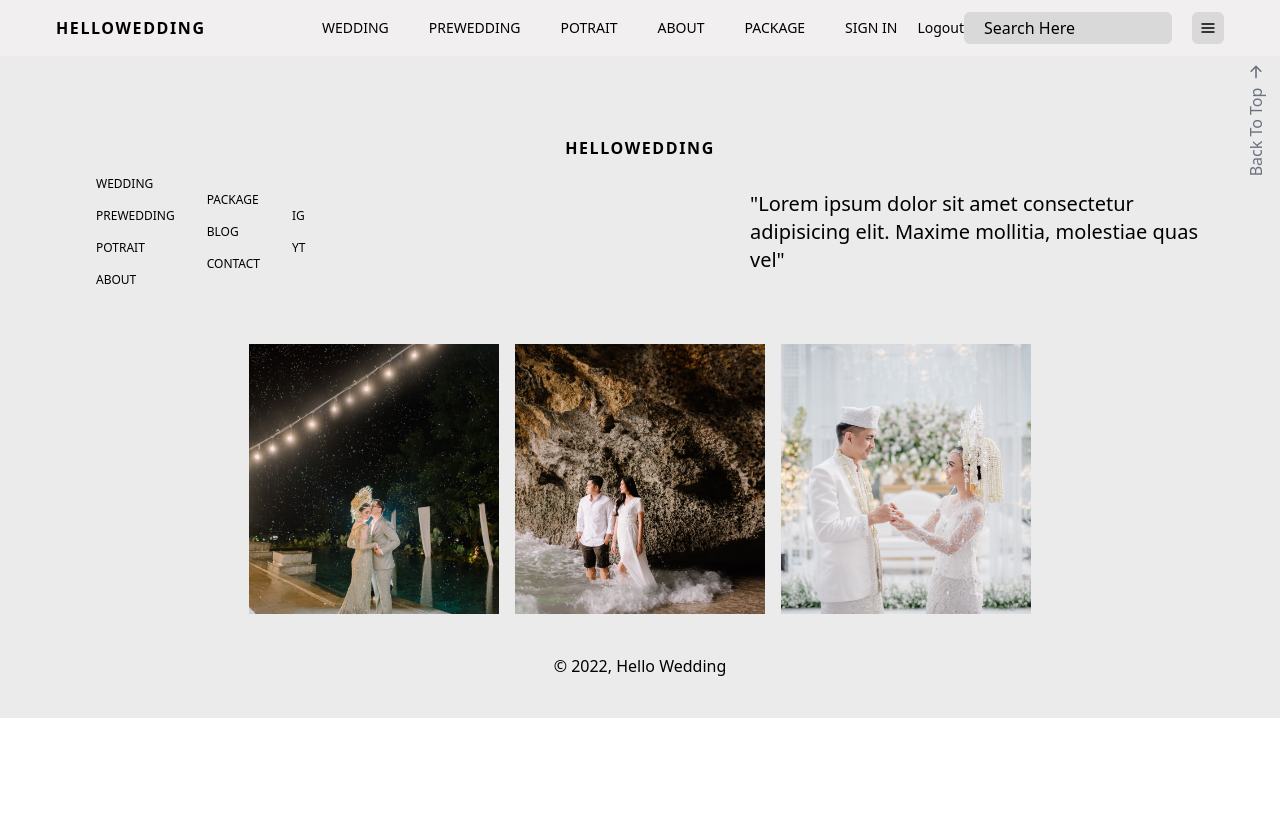
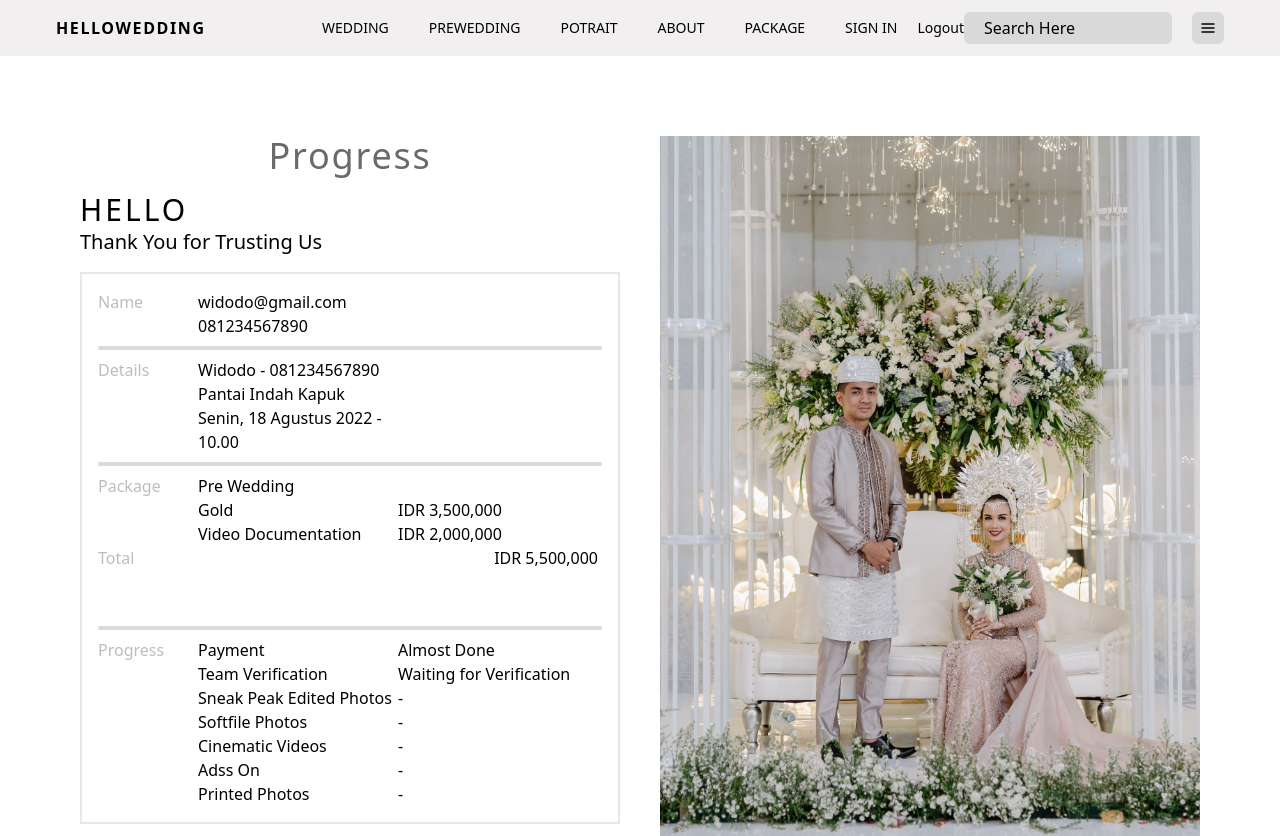
Before and after one commit to barbar17/tubes-pwl, a React (Create React App) app in the folder frontend/: page /progress in a window 1280 px wide. Shown: the top 836 px of the page. Before the commit the page ends 800 px from the top, so only its background shows below. Built offline with nearby package versions, Linux system fonts and the light colour scheme.

Commit message:
create progress page

```diff
--- a/frontend/src/index.js
+++ b/frontend/src/index.js
@@ -13,6 +13,8 @@ import About from "./pages/About/About";
 import Package from "./pages/Package/Package";
 import Signin from "./pages/Signin/Signin";
 import Signup from "./pages/Signup/Signup";
+import Progress from "./pages/Progress/Progress";
+
 import Admin from "./Admin/Admin";
 import Pesanan from "./Admin/Pesanan/Pesanan";
 import AdminPackage from "./Admin/Package/AdminPackage";
@@ -32,6 +34,7 @@ root.render(
           <Route path="potrait" element={<Potrait />} />
           <Route path="about" element={<About />} />
           <Route path="package" element={<Package />} />
+          <Route path="progress" element={<Progress />} />
         </Route>
 
         <Route path='admin' element={<Admin />}>
--- /dev/null
+++ b/frontend/src/pages/Progress/Progress.js
@@ -0,0 +1,88 @@
+import React from 'react'
+
+function Progress() {
+    return (
+        <div className='flex m-20 space-x-10'>
+            <div className='w-1/2'>
+                <div className='w-full flex items-center justify-center text-4xl tracking-wider text-[#6A6A6A]'>
+                    <h1>Progress</h1>
+                </div>
+
+                <div className='flex flex-col my-4'>
+                    <span className='text-3xl tracking-widest'>HELLO</span>
+                    <span className='text-xl'>Thank You for Trusting Us</span>
+                </div>
+
+                <div className='border-2 p-4'>
+                    <div className='grid grid-cols-[repeat(2,100px)]'>
+                        <span className='text-[#bdbdbd]'>Name</span>
+                        <div className='flex flex-col'>
+                            <span>widodo@gmail.com</span>
+                            <span>081234567890</span>
+                        </div>
+                    </div>
+
+                    <hr className='h-1 border-0 bg-[#dadada] rounded-lg my-2' />
+
+                    <div className='grid grid-cols-[repeat(3,100px)]'>
+                        <span className='text-[#bdbdbd]'>Details</span>
+                        <div className='flex flex-col col-span-2'>
+                            <span>Widodo - 081234567890</span>
+                            <span>Pantai Indah Kapuk</span>
+                            <span>Senin, 18 Agustus 2022 - 10.00</span>
+                        </div>
+                    </div>
+
+                    <hr className='h-1 border-0 bg-[#dadada] rounded-lg my-2' />
+
+                    <div className='grid grid-cols-[repeat(5,100px)] grid-rows-2'>
+                        <span className='text-[#bdbdbd]'>Package</span>
+                        <div className='flex flex-col col-span-2'>
+                            <span>Pre Wedding</span>
+                            <span>Gold</span>
+                            <span>Video Documentation</span>
+                        </div>
+                        <div className='flex flex-col col-span-2 justify-end'>
+                            <span>IDR 3,500,000</span>
+                            <span>IDR 2,000,000</span>
+                        </div>
+
+                        <span className='text-[#bdbdbd]'>Total</span>
+                        <div className='flex flex-col col-span-4 items-end'>
+                            <span>IDR 5,500,000</span>
+                        </div>
+                    </div>
+
+                    <hr className='h-1 border-0 bg-[#dadada] rounded-lg my-2' />
+
+                    <div className='grid grid-cols-[repeat(5,100px)]'>
+                        <span className='text-[#bdbdbd]'>Progress</span>
+                        <div className='flex flex-col col-span-2'>
+                            <span>Payment</span>
+                            <span>Team Verification</span>
+                            <span>Sneak Peak Edited Photos</span>
+                            <span>Softfile Photos</span>
+                            <span>Cinematic Videos</span>
+                            <span>Adss On</span>
+                            <span>Printed Photos</span>
+                        </div>
+                        <div className='flex flex-col col-span-2'>
+                            <span>Almost Done</span>
+                            <span>Waiting for Verification</span>
+                            <span>-</span>
+                            <span>-</span>
+                            <span>-</span>
+                            <span>-</span>
+                            <span>-</span>
+                        </div>
+                    </div>
+                </div>
+            </div>
+            <div className='w-1/2 flex items-center justify-center'>
+                <img src="photo2.jpg" alt='foto' className='object-cover h-[700px] w-[550px] flex' />
+            </div>
+        </div>
+    )
+}
+
+export default Progress
```
